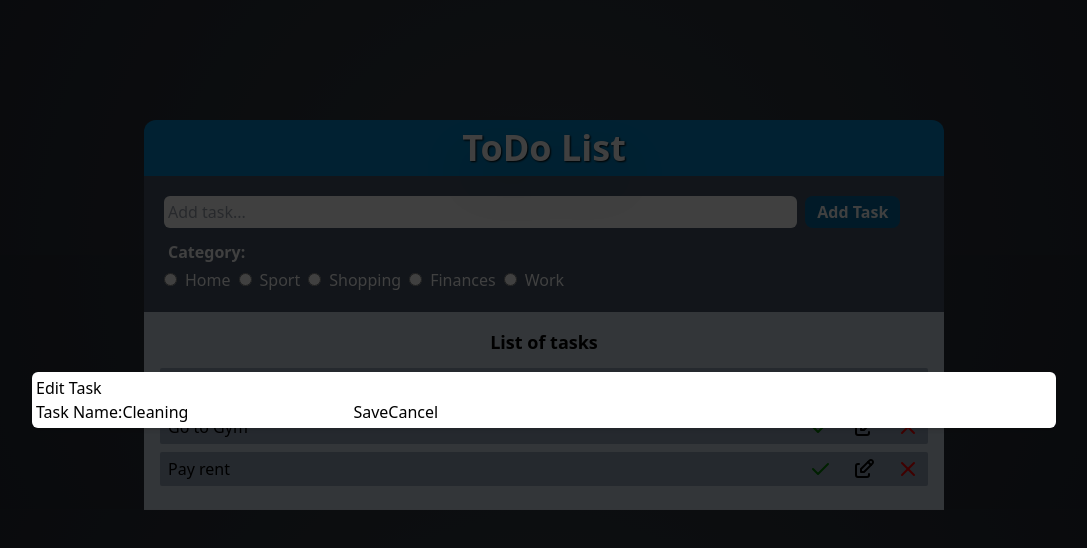
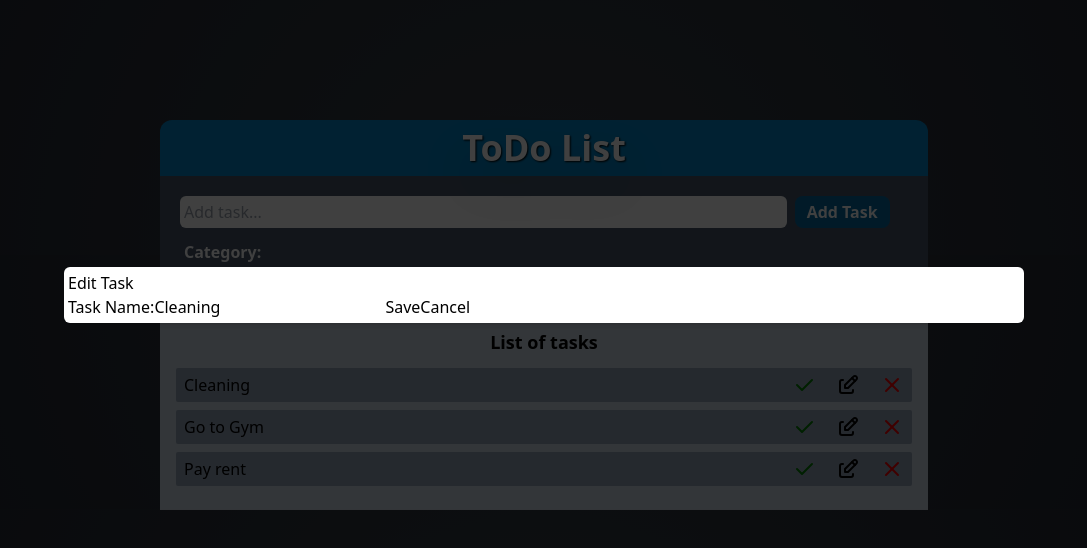
Before and after one commit to Astilion/ToDoApp, a React (Vite) app: page / in a window 1280 px wide. Both pictures are taken after a click on the button 960 px from the left and 385 px from the top of the page. Shown: the top 548 px of the page, without its empty margins (96-1183 px from the left). Built offline with nearby package versions, Linux system fonts and the light colour scheme.

Commit message:
Added wrapper div in App.tsx, animated popup

```diff
--- a/package.json
+++ b/package.json
@@ -11,6 +11,7 @@
   },
   "dependencies": {
     "@tabler/icons-react": "^2.42.0",
+    "framer-motion": "^10.16.5",
     "react": "^18.2.0",
     "react-dom": "^18.2.0",
     "react-router-dom": "^6.19.0"
--- a/src/App.tsx
+++ b/src/App.tsx
@@ -19,10 +19,12 @@ function App() {
 		setTasks(prevTasks => [...prevTasks, newTask]);
 	};
 	return (
-		<div className='w-full '>
-			<Header />
-			<NewTask addTaskHandler={addTaskHandler} />
-			<Tasks tasks={tasks} />
+		<div className='flex justify-center items-center'>
+			<div className='md:min-w-3xl w-full md:max-w-3xl '>
+				<Header />
+				<NewTask addTaskHandler={addTaskHandler} />
+				<Tasks tasks={tasks} />
+			</div>
 		</div>
 	);
 }
--- a/src/components/Modal.tsx
+++ b/src/components/Modal.tsx
@@ -1,5 +1,6 @@
 import { ReactNode } from "react";
 import { createPortal } from "react-dom";
+import { motion } from "framer-motion";
 interface ModalProps {
 	onClose: () => void;
 	children: ReactNode;
@@ -11,8 +12,18 @@ const Modal = ({ onClose, children }: ModalProps) => {
 			<div
 				className='fixed top-0 left-0 w-full h-screen z-20 backdrop'
 				onClick={onClose}></div>
-			<div className='fixed top-1/2 left-1/2 transform -translate-x-1/2 -translate-y-1/2 w-full lg:w-4/5 bg-white p-1 rounded-md shadow-md z-30 '>
-				{children}
+			<div className='flex justify-center'>
+				<motion.div
+					className='fixed top-1/3 w-full lg:w-3/4 bg-white p-1 rounded-md shadow-md z-30'
+					variants={{
+						hidden: { opacity: 0, y: 30, scale: 0.8 },
+						visible: { opacity: 1, y: 0, scale: 1 },
+					}}
+					initial='hidden'
+					animate='visible'
+					exit='hidden'>
+					{children}
+				</motion.div>
 			</div>
 		</>,
 		modalRoot
--- a/src/index.css
+++ b/src/index.css
@@ -2,10 +2,8 @@
 @tailwind components;
 @tailwind utilities;
 
+
 body {
-width: 100%;
-max-width: 800px;
-margin: auto;
 	margin-top: 120px;
 	background: rgb(57, 62, 70);
 	background: radial-gradient(
@@ -20,12 +18,6 @@ margin: auto;
 }
 
 .backdrop {
-	position: fixed;
-	top: 0;
-	left: 0;
-	width: 100%;
-	height: 100vh;
-	z-index: 20;
 	background-color: rgba(0, 0, 0, 0.75);
 }
 .modal {
```
